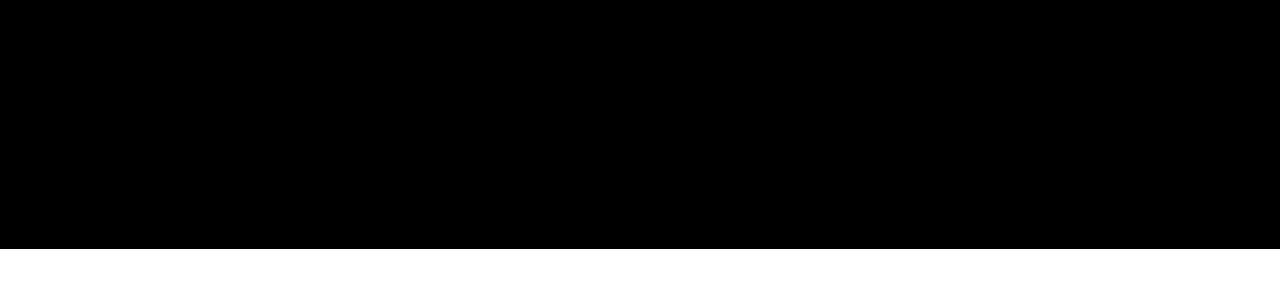
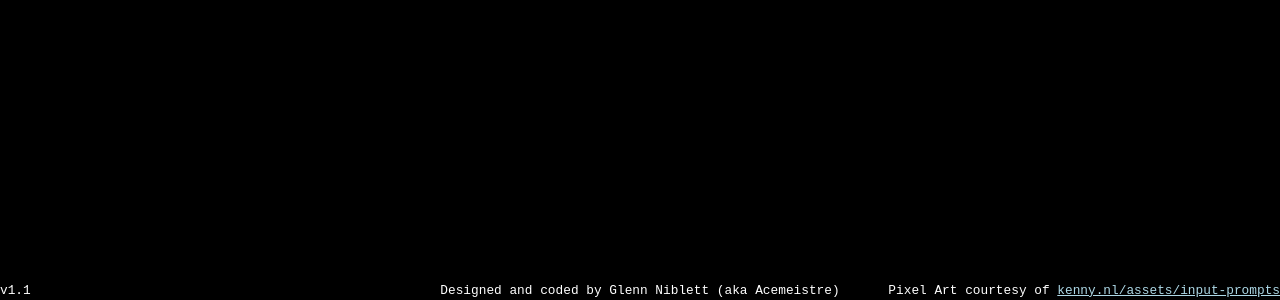
Before and after one commit to Acemeistre/vaulted-games, a React (Vite) app: page / in a window 1280 px wide. Shown: the part 2977-3277 px from the top of the page. Before the commit the page ends 3226 px from the top, so only its background shows below. Built offline with nearby package versions, Linux system fonts and the light colour scheme.

Commit message:
Added footer with credits, tweaked animation delays for EntryBar and SortBar

```diff
--- a/src/App.css
+++ b/src/App.css
@@ -2,3 +2,31 @@
     min-height: 100vh;
     background: black
 }
+
+.footer {
+    margin-top: 2rem;
+        position: relative;
+    z-index: 1;
+    color: white;
+    position: sticky;
+    bottom: 0;
+    width: 100%;
+    display: flex;
+    justify-content: center;
+    font-size: .8rem;
+}
+
+.footer__version {
+    position: absolute;
+    left: 0;
+}
+
+.footer__pixel-art {
+    position: absolute;
+    right: 0;
+}
+
+a {
+    color: lightblue;
+    text-decoration: underline;
+}
--- a/src/App.jsx
+++ b/src/App.jsx
@@ -195,6 +195,13 @@ useEffect(() => {
     <MarginDecoration
       games={filteredGames.length}
     />
+      <footer>
+        <div className="footer">
+          <span className='footer__version'>v1.1</span>
+            <p className="footer__credit">Designed and coded by Glenn Niblett (aka Acemeistre)</p>
+          <span className="footer__pixel-art">Pixel Art courtesy of <a href="https://kenney.nl/assets/input-prompts">kenny.nl/assets/input-prompts</a></span>
+        </div>
+      </footer>
     </div>
   </div>
  )
--- a/src/Components/EntryBar/EntryBar.jsx
+++ b/src/Components/EntryBar/EntryBar.jsx
@@ -8,14 +8,14 @@ function EntryBar ({platforms, genres, selectedPlatform, year, title, selectedGe
 
     const isReadyToContinue = selectedPlatform !== null && year !== '' && Number(year) >= 1970 && Number(year) <= currentYear && title !== '' && selectedGenre !== null && (selectedRating === 'Top 10' || selectedRating === 'Top 20' ? selectedRank !== null : true)
 
-    const staticEffect1 = useStaticEffect ({ isActive: true, fieldCount: 7 })
-    const staticEffect2 = useStaticEffect ({ isActive: true, fieldCount: 7 })
-    const flickerPlatform = useLetterFlicker({ text: 'Platform', isActive: true, minDelay: 8000, maxDelay: 16000 })
-    const flickerYear = useLetterFlicker({ text: 'Year', isActive: true, minDelay: 8000, maxDelay: 16000 })
-    const flickerTitle = useLetterFlicker({ text: 'Title', isActive: true, minDelay: 8000, maxDelay: 16000 })
-    const flickerGenre = useLetterFlicker({ text: 'Genre', isActive: true, minDelay: 8000, maxDelay: 16000 })
-    const flickerRating = useLetterFlicker({ text: 'Rating', isActive: true, minDelay: 8000, maxDelay: 16000 })
-    const flickerRank = useLetterFlicker({ text: 'Rank', isActive: true, minDelay: 8000, maxDelay: 16000 })
+    const staticEffect1 = useStaticEffect ({ isActive: true, fieldCount: 7, minDelay: 8000, maxDelay: 16000 })
+    const staticEffect2 = useStaticEffect ({ isActive: true, fieldCount: 7, minDelay: 8000, maxDelay: 16000 })
+    const flickerPlatform = useLetterFlicker({ text: 'Platform', isActive: true, minDelay: 12000, maxDelay: 20000 })
+    const flickerYear = useLetterFlicker({ text: 'Year', isActive: true, minDelay: 12000, maxDelay: 20000 })
+    const flickerTitle = useLetterFlicker({ text: 'Title', isActive: true, minDelay: 12000, maxDelay: 20000 })
+    const flickerGenre = useLetterFlicker({ text: 'Genre', isActive: true, minDelay: 12000, maxDelay: 20000 })
+    const flickerRating = useLetterFlicker({ text: 'Rating', isActive: true, minDelay: 12000, maxDelay: 20000 })
+    const flickerRank = useLetterFlicker({ text: 'Rank', isActive: true, minDelay: 12000, maxDelay: 20000 })
 
     return (
     <div className={`section-wrapper ${isLoading ? 'row-flicker' : ''}`} style={{animationDelay: '4.3s'}}>
--- a/src/Components/SortBar/SortBar.jsx
+++ b/src/Components/SortBar/SortBar.jsx
@@ -8,14 +8,14 @@ function SortBar({savedPlatforms, savedYears, savedGenres, savedRatings, sortPla
 
     const currentYear = new Date().getFullYear()
 
-    const staticEffect1 = useStaticEffect ({ isActive: true, fieldCount: 6 })
-    const staticEffect2 = useStaticEffect ({ isActive: true, fieldCount: 6 })
-    const flickerPlatform = useLetterFlicker({ text: 'Platform', isActive: true, minDelay: 8000, maxDelay: 16000 })
-    const flickerYear = useLetterFlicker({ text: 'Year', isActive: true, minDelay: 8000, maxDelay: 16000 })
-    const flickerTitle = useLetterFlicker({ text: 'Title', isActive: true, minDelay: 8000, maxDelay: 16000 })
-    const flickerGenre = useLetterFlicker({ text: 'Genre', isActive: true, minDelay: 8000, maxDelay: 16000 })
-    const flickerRating = useLetterFlicker({ text: 'Rating', isActive: true, minDelay: 8000, maxDelay: 16000 })
-    const flickerRatingsKey = useLetterFlicker({ text: 'Ratings key:', isActive: true, minDelay: 8000, maxDelay: 16000 })
+    const staticEffect1 = useStaticEffect ({ isActive: true, fieldCount: 6, minDelay: 8000, maxDelay: 16000 })
+    const staticEffect2 = useStaticEffect ({ isActive: true, fieldCount: 6, minDelay: 8000, maxDelay: 16000 })
+    const flickerPlatform = useLetterFlicker({ text: 'Platform', isActive: true, minDelay: 12000, maxDelay: 20000 })
+    const flickerYear = useLetterFlicker({ text: 'Year', isActive: true, minDelay: 12000, maxDelay: 20000 })
+    const flickerTitle = useLetterFlicker({ text: 'Title', isActive: true, minDelay: 12000, maxDelay: 20000 })
+    const flickerGenre = useLetterFlicker({ text: 'Genre', isActive: true, minDelay: 12000, maxDelay: 20000 })
+    const flickerRating = useLetterFlicker({ text: 'Rating', isActive: true, minDelay: 12000, maxDelay: 20000 })
+    const flickerRatingsKey = useLetterFlicker({ text: 'Ratings key:', isActive: true, minDelay: 12000, maxDelay: 20000 })
 
     return (
     <div className={`section-wrapper ${isLoading ? 'row-flicker' : ''}`} style={{animationDelay: '6.3s'}}>
```
